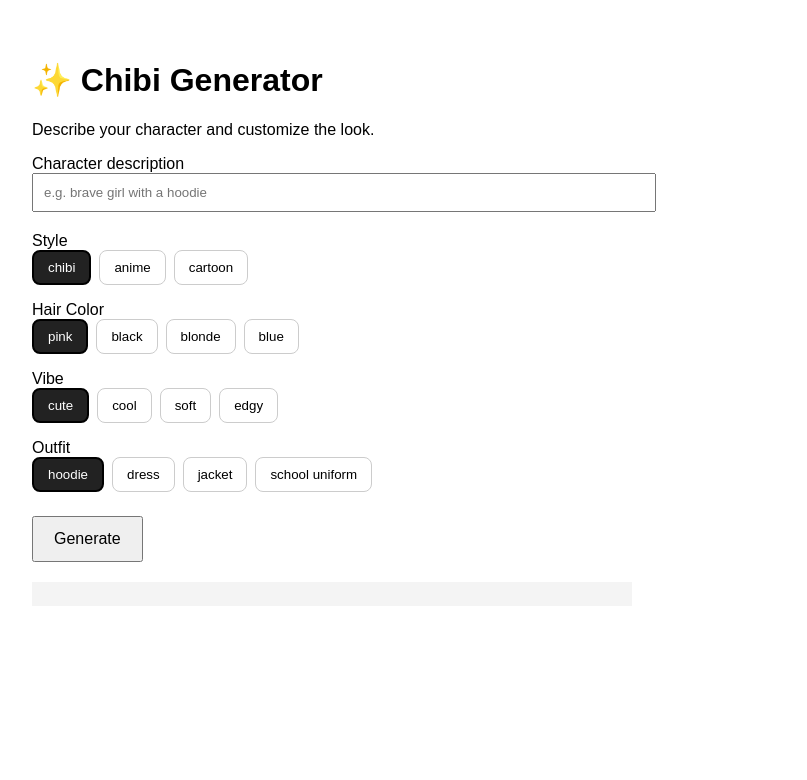
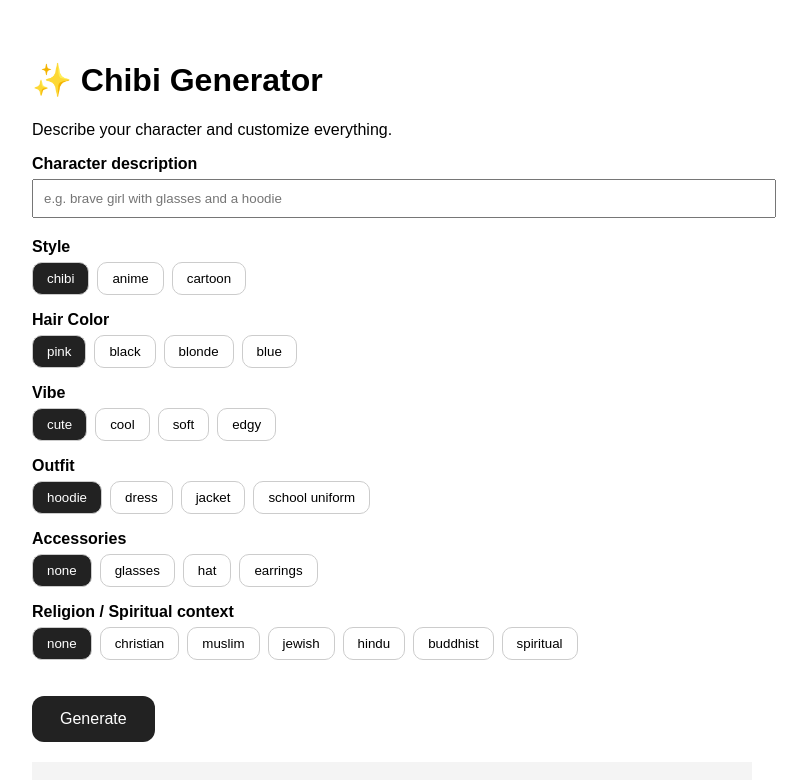
Before and after one commit to elianydigitalwonder-bot/System-prompt-engine-, a Next.js app: page / in a window 1280 px wide. Shown: the top 780 px of the page, without its empty margins (8-815 px from the left). Built offline with nearby package versions, Linux system fonts and the light colour scheme.

Commit message:
feat: full chibi generator UI

```diff
--- a/app/page.js
+++ b/app/page.js
@@ -2,28 +2,73 @@
 
 import { useState } from "react";
 
+function ButtonGroup({ label, value, onChange, options }) {
+  return (
+    <div style={{ marginBottom: 16 }}>
+      <label style={{ fontWeight: "bold", display: "block", marginBottom: 6 }}>
+        {label}
+      </label>
+      <div style={{ display: "flex", gap: 8, flexWrap: "wrap" }}>
+        {options.map((opt) => (
+          <button
+            key={opt.value}
+            onClick={() => onChange(opt.value)}
+            style={{
+              padding: "8px 14px",
+              borderRadius: 10,
+              border: "1px solid #ccc",
+              background: value === opt.value ? "#222" : "#fff",
+              color: value === opt.value ? "#fff" : "#000",
+              cursor: "pointer"
+            }}
+          >
+            {opt.label}
+          </button>
+        ))}
+      </div>
+    </div>
+  );
+}
+
 export default function Home() {
   const [prompt, setPrompt] = useState("");
   const [style, setStyle] = useState("chibi");
-  const [hair, setHair] = useState("pink");
+  const [hairColor, setHairColor] = useState("pink");
   const [vibe, setVibe] = useState("cute");
   const [outfit, setOutfit] = useState("hoodie");
+  const [accessories, setAccessories] = useState("none");
+  const [religion, setReligion] = useState("none");
   const [message, setMessage] = useState("");
 
   async function handleGenerate() {
+    const masterPrompt = `
+Create a ${style} chibi-style character.
+
+Character description:
+${prompt || "No description provided"}
+
+Appearance:
+- Hair color: ${hairColor}
+- Outfit: ${outfit}
+- Accessories: ${accessories}
+
+Personality & mood:
+- Vibe: ${vibe}
+
+Cultural / spiritual context:
+- Religion or spirituality: ${religion}
+
+Art direction:
+Cute proportions, big expressive eyes, clean line art, soft shading, high-quality illustration.
+    `.trim();
+
     setMessage("Generating...");
 
     try {
       const res = await fetch("/api/generate", {
         method: "POST",
         headers: { "Content-Type": "application/json" },
-        body: JSON.stringify({
-          prompt,
-          style,
-          hair,
-          vibe,
-          outfit,
-        }),
+        body: JSON.stringify({ prompt: masterPrompt })
       });
 
       const data = await res.json();
@@ -33,72 +78,122 @@ export default function Home() {
     }
   }
 
-  const buttonStyle = (active) => ({
-    padding: "8px 14px",
-    borderRadius: 8,
-    border: active ? "2px solid black" : "1px solid #ccc",
-    background: active ? "#222" : "#fff",
-    color: active ? "#fff" : "#000",
-    cursor: "pointer",
-  });
+  return (
+    <main style={{ padding: 40, fontFamily: "Arial, sans-serif", maxWidth: 720 }}>
+      <h1>✨ Chibi Generator</h1>
+      <p>Describe your character and customize everything.</p>
 
-  return (
-    <main style={{ padding: 40, fontFamily: "Arial, sans-serif", maxWidth: 600 }}>
-      <h1>✨ Chibi Generator</h1>
-      <p>Describe your character and customize the look.</p>
-
-      <label>Character description</label>
+      <label style={{ fontWeight: "bold" }}>Character description</label>
       <input
         value={prompt}
         onChange={(e) => setPrompt(e.target.value)}
-        placeholder="e.g. brave girl with a hoodie"
-        style={{ width: "100%", padding: 10, marginBottom: 20 }}
+        placeholder="e.g. brave girl with glasses and a hoodie"
+        style={{
+          width: "100%",
+          padding: 10,
+          marginBottom: 20,
+          marginTop: 6
+        }}
       />
 
-      <label>Style</label>
-      <div style={{ display: "flex", gap: 8, marginBottom: 16 }}>
-        {["chibi", "anime", "cartoon"].map((s) => (
-          <button key={s} onClick={() => setStyle(s)} style={buttonStyle(style === s)}>
-            {s}
-          </button>
-        ))}
-      </div>
+      <ButtonGroup
+        label="Style"
+        value={style}
+        onChange={setStyle}
+        options={[
+          { value: "chibi", label: "chibi" },
+          { value: "anime", label: "anime" },
+          { value: "cartoon", label: "cartoon" }
+        ]}
+      />
 
-      <label>Hair Color</label>
-      <div style={{ display: "flex", gap: 8, marginBottom: 16 }}>
-        {["pink", "black", "blonde", "blue"].map((h) => (
-          <button key={h} onClick={() => setHair(h)} style={buttonStyle(hair === h)}>
-            {h}
-          </button>
-        ))}
-      </div>
+      <ButtonGroup
+        label="Hair Color"
+        value={hairColor}
+        onChange={setHairColor}
+        options={[
+          { value: "pink", label: "pink" },
+          { value: "black", label: "black" },
+          { value: "blonde", label: "blonde" },
+          { value: "blue", label: "blue" }
+        ]}
+      />
 
-      <label>Vibe</label>
-      <div style={{ display: "flex", gap: 8, marginBottom: 16 }}>
-        {["cute", "cool", "soft", "edgy"].map((v) => (
-          <button key={v} onClick={() => setVibe(v)} style={buttonStyle(vibe === v)}>
-            {v}
-          </button>
-        ))}
-      </div>
+      <ButtonGroup
+        label="Vibe"
+        value={vibe}
+        onChange={setVibe}
+        options={[
+          { value: "cute", label: "cute" },
+          { value: "cool", label: "cool" },
+          { value: "soft", label: "soft" },
+          { value: "edgy", label: "edgy" }
+        ]}
+      />
 
-      <label>Outfit</label>
-      <div style={{ display: "flex", gap: 8, marginBottom: 24 }}>
-        {["hoodie", "dress", "jacket", "school uniform"].map((o) => (
-          <button key={o} onClick={() => setOutfit(o)} style={buttonStyle(outfit === o)}>
-            {o}
-          </button>
-        ))}
-      </div>
+      <ButtonGroup
+        label="Outfit"
+        value={outfit}
+        onChange={setOutfit}
+        options={[
+          { value: "hoodie", label: "hoodie" },
+          { value: "dress", label: "dress" },
+          { value: "jacket", label: "jacket" },
+          { value: "school uniform", label: "school uniform" }
+        ]}
+      />
+
+      <ButtonGroup
+        label="Accessories"
+        value={accessories}
+        onChange={setAccessories}
+        options={[
+          { value: "none", label: "none" },
+          { value: "glasses", label: "glasses" },
+          { value: "hat", label: "hat" },
+          { value: "earrings", label: "earrings" }
+        ]}
+      />
+
+      <ButtonGroup
+        label="Religion / Spiritual context"
+        value={religion}
+        onChange={setReligion}
+        options={[
+          { value: "none", label: "none" },
+          { value: "christian", label: "christian" },
+          { value: "muslim", label: "muslim" },
+          { value: "jewish", label: "jewish" },
+          { value: "hindu", label: "hindu" },
+          { value: "buddhist", label: "buddhist" },
+          { value: "spiritual", label: "spiritual" }
+        ]}
+      />
 
       <button
         onClick={handleGenerate}
-        style={{ padding: "12px 20px", cursor: "pointer", fontSize: 16 }}
+        style={{
+          marginTop: 20,
+          padding: "14px 28px",
+          fontSize: 16,
+          borderRadius: 12,
+          border: "none",
+          background: "#222",
+          color: "#fff",
+          cursor: "pointer"
+        }}
       >
         Generate
       </button>
 
-      <pre style={{ marginTop: 20, background: "#f4f4f4", padding: 12 }}>
+      <pre
+        style={{
+          marginTop: 20,
+          background: "#f4f4f4",
+          padding: 16,
+          whiteSpace: "pre-wrap"
+        }}
+      >
         {message}
       </pre>
     </main>
```
